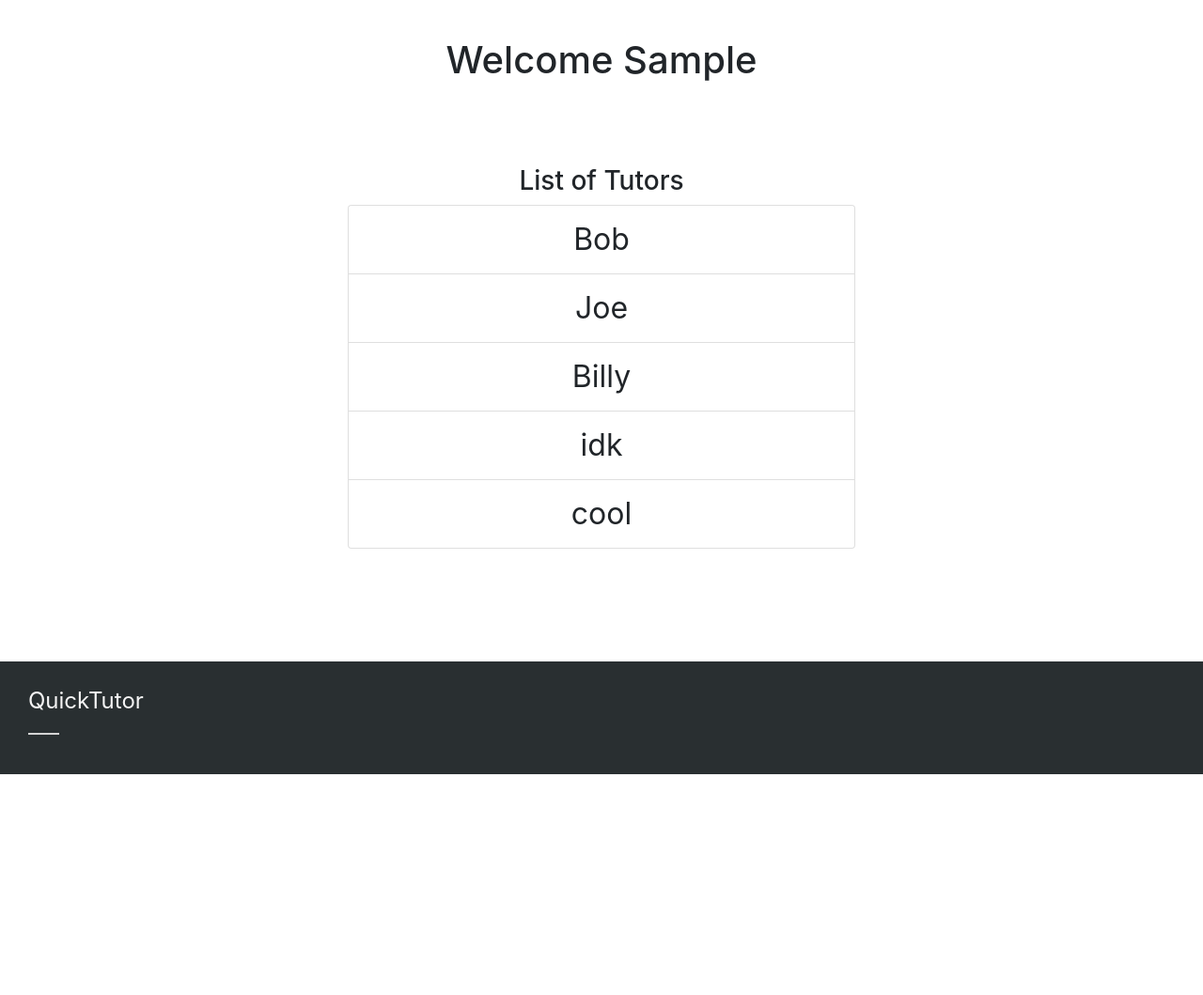
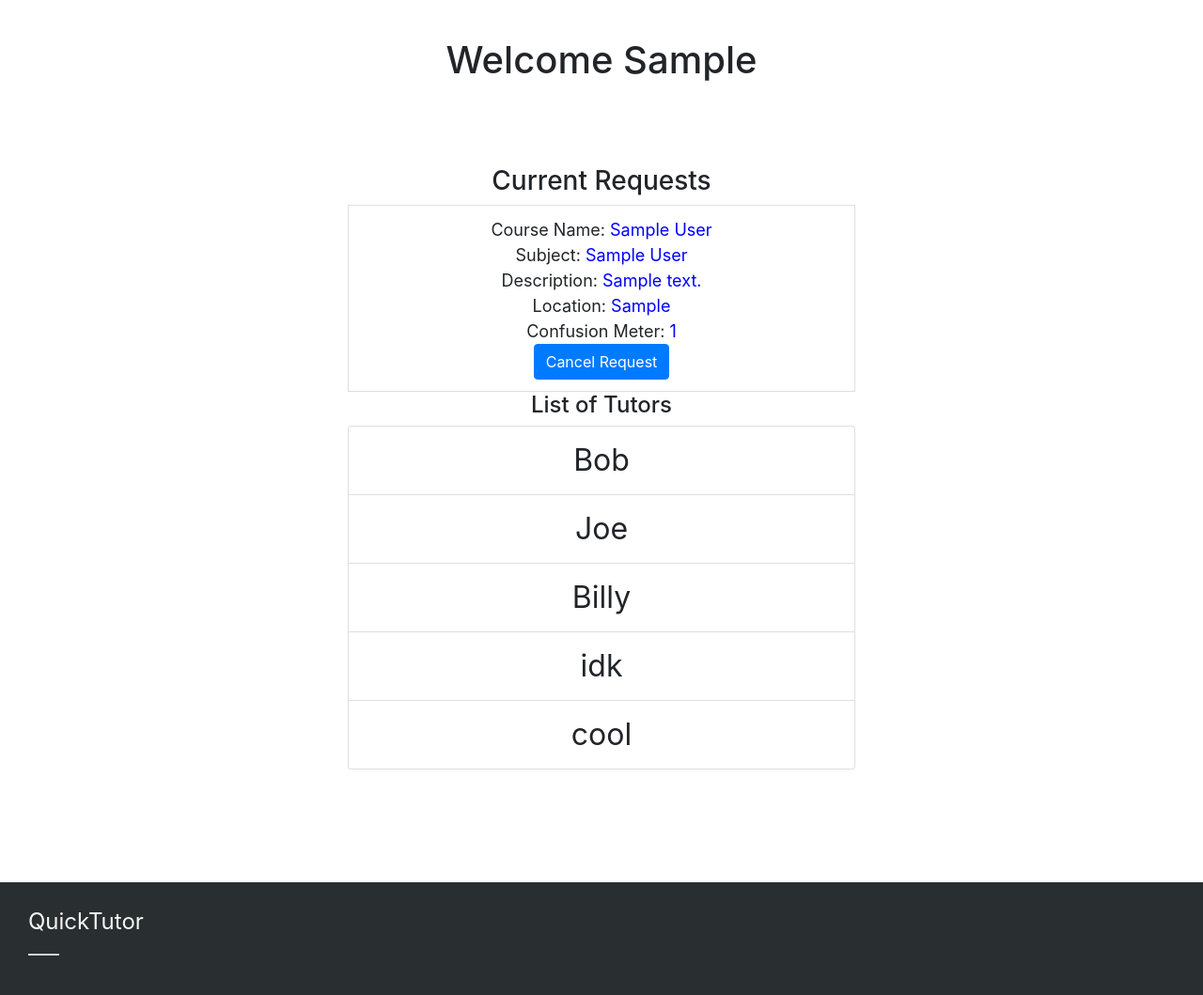
Before and after one commit to alexagomez/quick-tutor-project, a Django app: page /student in a window 1280 px wide. Shown: the part 56-1115 px from the top of the page at 94% size. Before the commit the page ends 880 px from the top, so only its background shows below. Run offline with Django 3.2, Linux system fonts and the light colour scheme; a user stored in the database is signed in; tables that the repository leaves empty hold one stand-in row (values such as "Sample post"); some libraries are stand-ins or nearby versions.

Commit message:
current student requests appears on student page

```diff
--- a/QuickTutor/templates/QuickTutor/student.html
+++ b/QuickTutor/templates/QuickTutor/student.html
@@ -28,7 +28,19 @@
 <div class="row" style="margin-top: 10vh;">
     <div class="col-md-3"></div>
     <div class="col-md-6 text-center" style="font-size: 2rem;">
-        <h3>List of Tutors</h3>
+        <h3>Current Requests</h3>
+        <ul class="list-group"></ul>
+        {% for request in specificStudentRequestList %}
+            <li = class="list-group-item"><font size = "4">
+                Course Name: <font color = "blue">{{request.courseName}}</font>
+                <br>Subject: <font color = "blue">{{request.subject}}</font>
+                <br>Description: <font color = "blue">{{request.description}}</font>
+                <br>Location: <font color = "blue">{{request.location}}</font>
+                <br>Confusion Meter: <font color = "blue">{{request.confusionMeter}}</font>
+                <br><button type="submit" class="btn btn-primary">Cancel Request</button> </font></li>
+        {% endfor %}
+        </ul>
+        <h4>List of Tutors</h4>
         <ul class="list-group">
             <li class="list-group-item">Bob</li>
             <li class="list-group-item">Joe</li>
--- a/QuickTutor/views.py
+++ b/QuickTutor/views.py
@@ -19,7 +19,10 @@ def student(request):
         # Returning students hit this branch
         currentStudent = Student.objects.get(email=email)
 
-        return render(request, "QuickTutor/student.html",  {'student':currentStudent,})
+        # display the current requests the student has
+        specificStudentRequestList = studentRequest.objects.filter(studentID=currentStudent.USER_ID)
+
+        return render(request, "QuickTutor/student.html",  {'student':currentStudent,'specificStudentRequestList': specificStudentRequestList})
     except ObjectDoesNotExist:
         # First time students hit this branch
 
```
